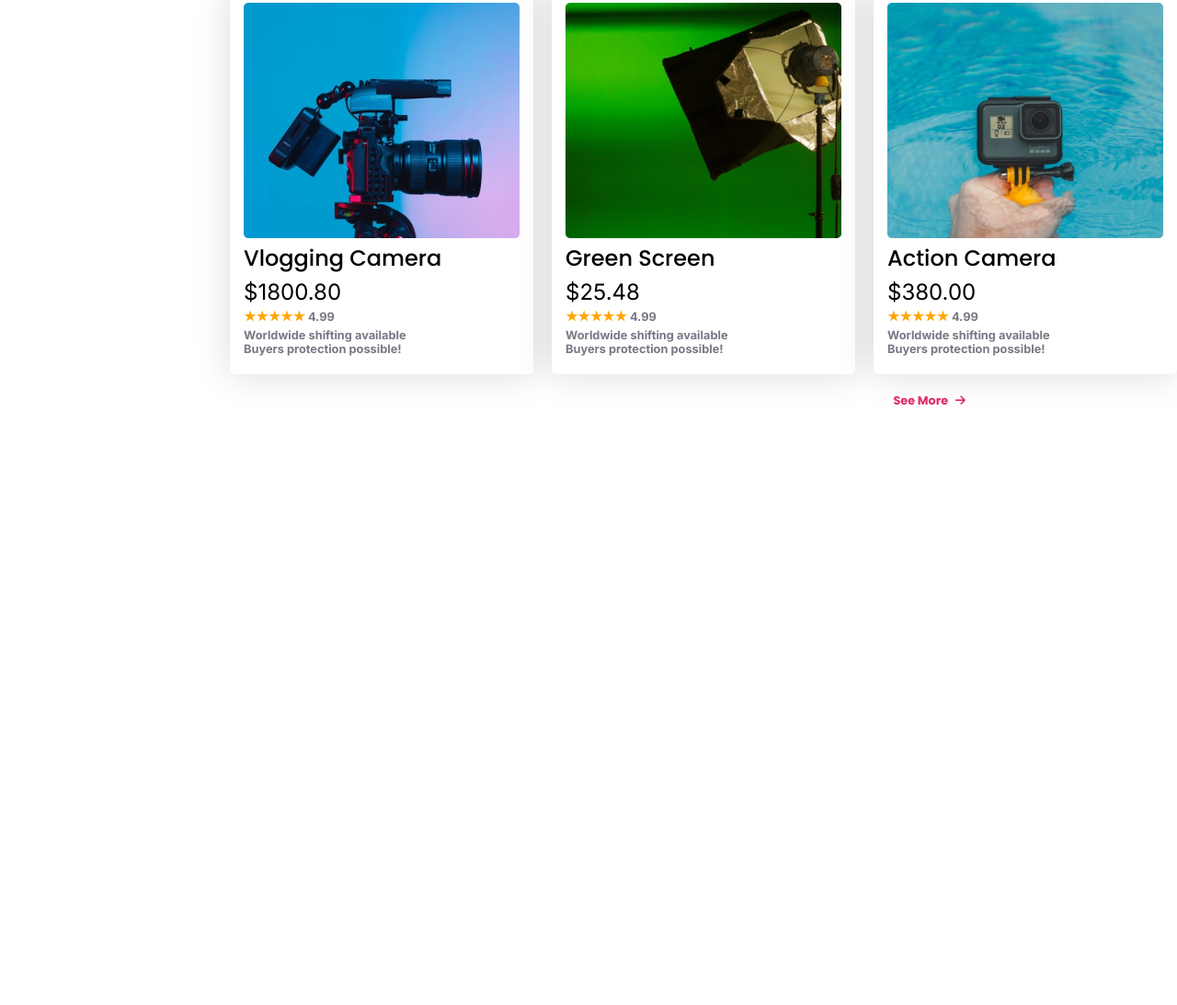
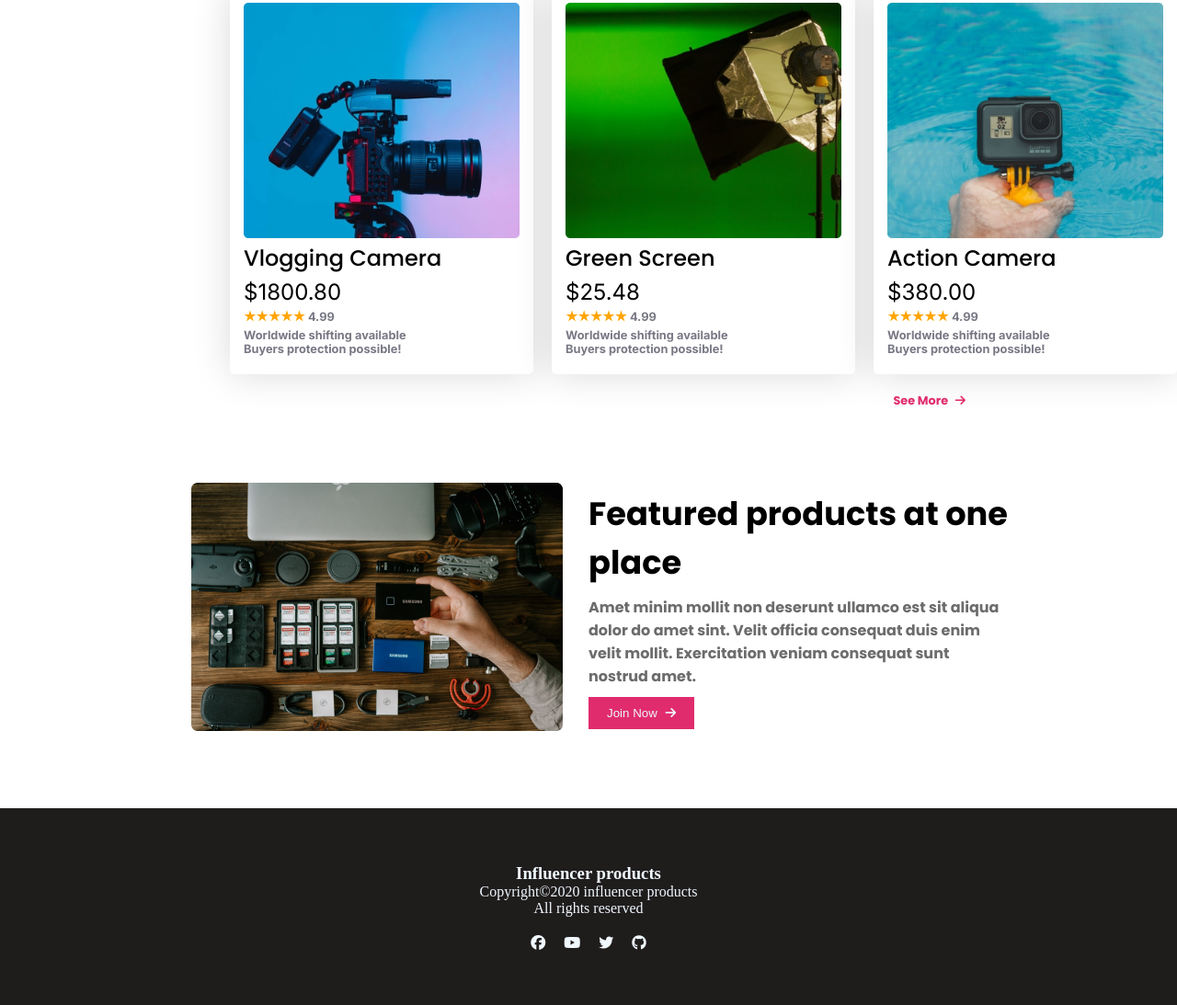
Before and after one commit to imrannhossain/influencer-gear, a plain HTML site: page index.html in a window 1280 px wide. Shown: the part 1735-2828 px from the top of the page at 92% size. Before the commit the page ends 2180 px from the top, so only its background shows below. Drawn offline with Linux system fonts and the light colour scheme.

Commit message:
added footer section

```diff
--- a/index.html
+++ b/index.html
@@ -201,7 +201,38 @@
 
         </section>
 
+        <section class="features-products">
+            <div class="features-product-img">
+                <img src="images/gear.png" alt="">
+            </div>
+
+            <div class="features-product-content">
+                <h3>Featured products at one place</h3>
+                <p>Amet minim mollit non deserunt ullamco est sit aliqua dolor do amet sint. Velit officia  consequat duis enim velit mollit. Exercitation veniam consequat sunt nostrud amet.</p>
+                <button class="btn-features">
+                    Join Now <i class="fa-solid fa-arrow-right icon"></i>
+                </button>
+            </div>
+
+        </section>
+
     </main>
+
+    <footer>
+        <section class="footer">
+            <div class="footer-content">
+                <h3>Influencer products</h3>
+                <p>Copyright&copy;2020  influencer products</p>
+                <p>All rights reserved</p>
+            </div>
+            <div class="footer-icon">
+                <i class="fa-brands fa-facebook"></i>
+                <i class="fa-brands fa-youtube"></i>
+                <i class="fa-brands fa-twitter"></i>
+                <i class="fa-brands fa-github"></i>
+            </div>
+        </section>
+    </footer>
 </body>
 
 </html>
--- a/style/influencer.css
+++ b/style/influencer.css
@@ -207,6 +207,57 @@
     margin-right: 230px;
 }
 
+.features-products{
+    display: grid;
+    grid-template-columns: repeat(2,1fr);
+    margin-top: 80px;
+    place-items: center;
+
+   padding: 0 180px;
+}
+.features-product-content>h3{
+font-family: var(--font-family);
+font-size: 2.2rem;
+font-weight: 700;
+margin-bottom: 10px;
+
+}
+
+.features-product-content>p{
+    color: rgb(108, 108, 108);
+font-family: var(--font-family);
+font-size: 1rem;
+font-weight: 700;
+margin-bottom: 10px;
+
+
+}
+.btn-features{
+    background-color: var(--btn-backgroud);
+    padding: 10px 20px;
+    color: aliceblue;
+    border: none;
+
+
+
+}
+
+.footer{
+    margin-top: 80px;
+   background-color: rgb(31, 28, 28);
+  padding: 60px;
+  text-align: center;
+  display: flex;
+  flex-direction: column;
+  gap: 20px;
+  color: aliceblue;
+
+}
+.footer-icon{
+    display: flex;
+    gap: 20px;
+    justify-content: center;
+}
 
 
 
@@ -272,9 +323,23 @@
         place-items: center;
     }
 
-    .products {
+    .sponsor-content {
         grid-template-columns: repeat(1, 1fr);
         justify-content: center;
 
+
+
     }
+    .btn{
+       width: 80%;
+
+
+
+    }
+    .features-products{
+        grid-template-columns: repeat(1,1fr);
+
+        justify-content: center;
+    }
+
 }
```
